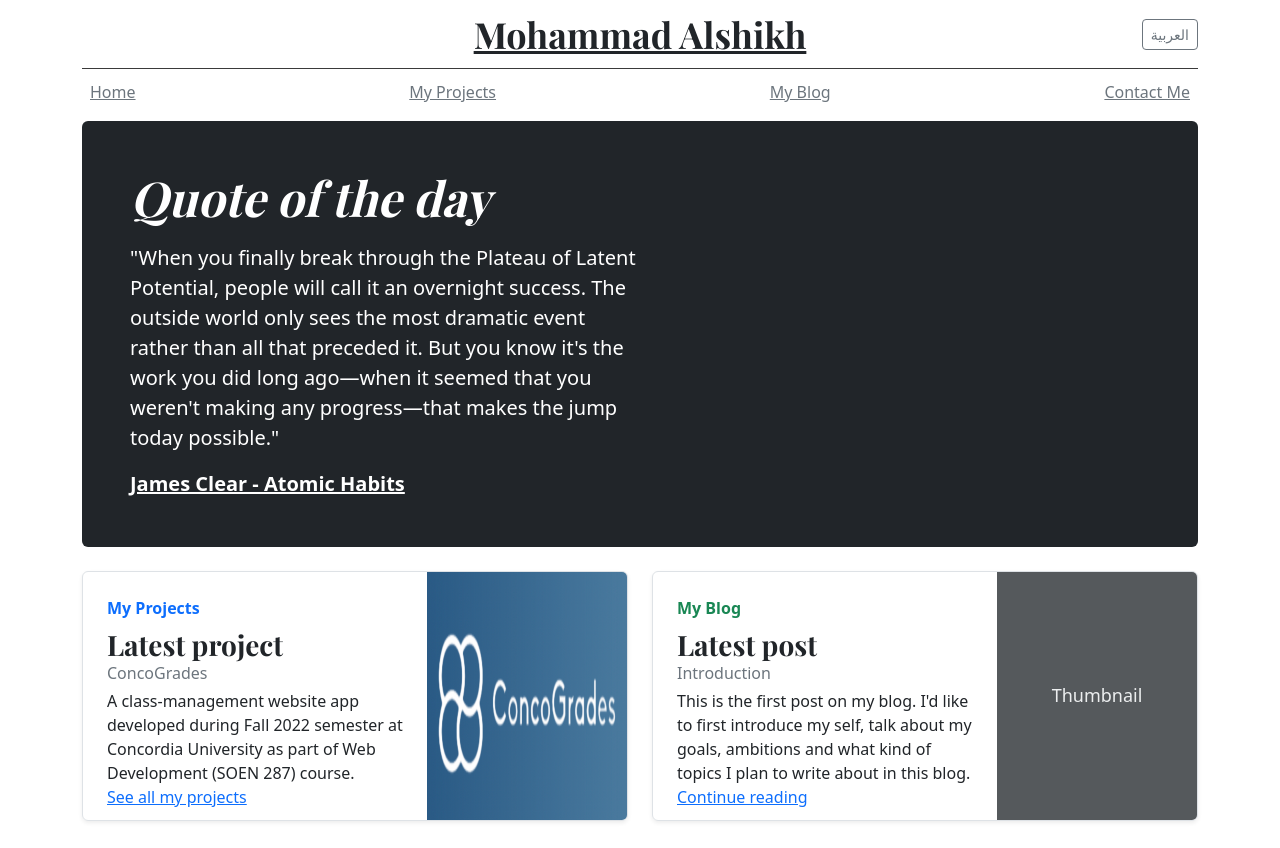
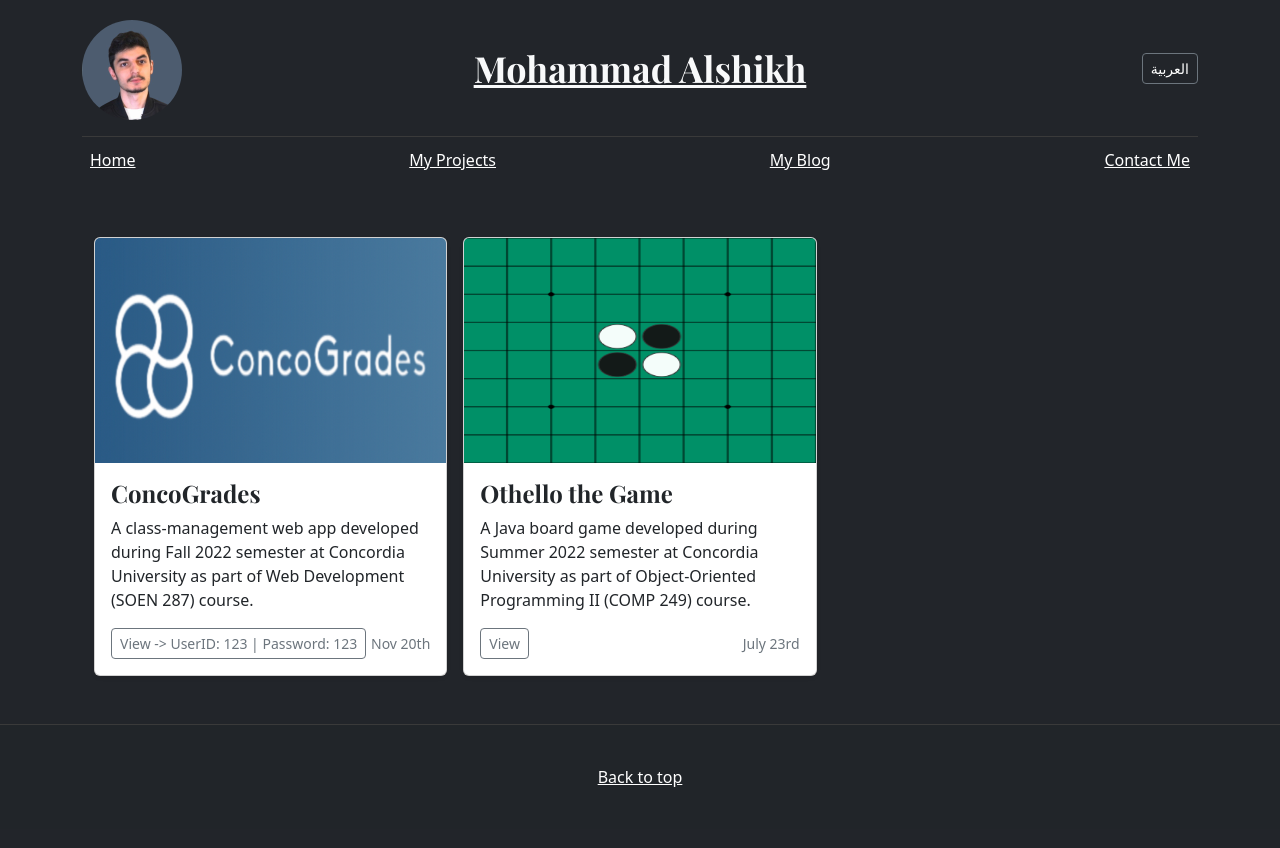
Before and after one commit to sam-sepi01/My-Website, a plain HTML site: page projects/index.html in a window 1280 px wide. Shown: the top 848 px of the page. Drawn offline with nearby package versions, Linux system fonts and the light colour scheme.

Commit message:
Mutiple changes, mainly switching to dark mode

```diff
--- a/projects/index.html
+++ b/projects/index.html
@@ -12,94 +12,85 @@
     <link rel="stylesheet" href="../style.css">
 </head>
 
-<body>
+<body style="background-color: #22252A;">
 
     <div class="container">
         <header class="blog-header lh-1 py-3">
             <div class="row flex-nowrap justify-content-between align-items-center">
                 <div class="col-4 pt-1">
+                    <img style="border-radius: 50%; width: 100px;" src="/media/personalpic.jpeg" alt="">
                 </div>
                 <div class="col-4 text-center">
-                    <a class="blog-header-logo text-dark" href="/">Mohammad Alshikh</a>
+                    <a class="blog-header-logo text-light" href="/">Mohammad Alshikh</a>
                 </div>
                 <div class="col-4 d-flex justify-content-end align-items-center">
-                    <a class="btn btn-sm btn-outline-secondary" href="/ar/projects/">العربية</a>
+                    <a class="btn btn-sm btn-outline-secondary text-white" href="/ar/projects/">العربية</a>
                 </div>
             </div>
         </header>
 
         <div class="nav-scroller py-1 mb-2">
             <nav class="nav d-flex justify-content-between">
-                <a class="p-2 link-secondary" href="/">Home</a>
-                <a class="p-2 link-secondary" href="/projects/">My Projects</a>
-                <a class="p-2 link-secondary" href="/blog/">My Blog</a>
-                <a class="p-2 link-secondary" href="/contact.html">Contact Me</a>
+                <a class="p-2 link-secondary text-white" href="/">Home</a>
+                <a class="p-2 link-secondary text-white" href="/projects/">My Projects</a>
+                <a class="p-2 link-secondary text-white" href="/blog/">My Blog</a>
+                <a class="p-2 link-secondary text-white" href="/contact/">Contact Me</a>
             </nav>
         </div>
     </div>
 
     <main class="container">
-        <div class="p-4 p-md-5 mb-4 rounded text-bg-dark">
-            <div class="col-md-6 px-0">
-                <h1 class="display-4 fst-italic">Quote of the day</h1>
-                <p class="lead my-3">"When you finally break through the Plateau of Latent Potential, people will call
-                    it an overnight success. The outside world only sees the most dramatic event rather than all that
-                    preceded it. But you know it's the work you did long ago—when it seemed that you weren't making any
-                    progress—that makes the jump today possible."</p>
-                <p class="lead mb-0"><a href="https://jamesclear.com/atomic-habits" target="_blank"
-                        class="text-white fw-bold">James Clear - Atomic Habits</a></p>
-            </div>
-        </div>
 
-        <div class="row mb-2">
-            <div class="col-md-6">
-                <div
-                    class="row g-0 border rounded overflow-hidden flex-md-row mb-4 shadow-sm h-md-250 position-relative">
-                    <div class="col p-4 d-flex flex-column position-static">
-                        <strong class="d-inline-block mb-2 text-primary">My Projects</strong>
-                        <h3 class="mb-0">Latest project</h3>
-                        <div class="mb-1 text-muted">ConcoGrades</div>
-                        <p class="card-text mb-auto">A class-management website app developed during Fall 2022 semester
-                            at Concordia University as part of Web Development (SOEN 287) course.</p>
-                        <a href="/projects/index.html" class="stretched-link">See all my projects</a>
+        <div class="album py-5">
+            <div class="container">
+
+                <div class="row row-cols-1 row-cols-sm-2 row-cols-md-3 g-3">
+                    <div class="col">
+                        <div class="card shadow-sm">
+                            <img src="../media/concogrades.png" class="bd-placeholder-img card-img-top" width="100%" height="225" aria-label="Placeholder: Thumbnail" preserveAspectRatio="xMidYMid slice" focusable="false">
+                                <rect width="100%" height="100%" fill="#55595c"></rect>
+
+                            <div class="card-body">
+                                <h4>ConcoGrades</h4>
+                                <p class="card-text">A class-management web app developed during Fall 2022 semester at Concordia University as part of Web Development
+                                (SOEN 287) course.</p>
+                                <div class="d-flex justify-content-between align-items-center">
+                                    <div class="btn-group">
+                                        <a class="btn btn-sm btn-outline-secondary" href="https://www.concogrades.com" target="_blank">View -> UserID: 123 | Password: 123</a>
+                                    </div>
+                                    <small class="text-muted">Nov 20th</small>
+                                </div>
+                            </div>
+                        </div>
                     </div>
-                    <div class="col-auto d-none d-lg-block">
-                        <img src="/media/projectlogo.png" width="200" height="250" aria-label="Placeholder: Thumbnail"
-                            preserveAspectRatio="xMidYMid slice" focusable="false">
+                    <div class="col">
+                        <div class="card shadow-sm">
+                            <img src="../media/othellothegame.png" class="bd-placeholder-img card-img-top" width="100%" height="225"
+                                aria-label="Placeholder: Thumbnail" preserveAspectRatio="xMidYMid slice" focusable="false">
+                            <rect width="100%" height="100%" fill="#55595c"></rect>
 
-                    </div>
-                </div>
-            </div>
-
-            <div class="col-md-6">
-                <div
-                    class="row g-0 border rounded overflow-hidden flex-md-row mb-4 shadow-sm h-md-250 position-relative">
-                    <div class="col p-4 d-flex flex-column position-static">
-                        <strong class="d-inline-block mb-2 text-success">My Blog</strong>
-                        <h3 class="mb-0">Latest post</h3>
-                        <div class="mb-1 text-muted">Introduction</div>
-                        <p class="mb-auto">This is the first post on my blog. I'd like to first introduce my self, talk
-                            about my goals, ambitions and what kind of topics I plan to write about in this blog.</p>
-                        <a href="blog.html" class="stretched-link">Continue reading</a>
-                    </div>
-                    <div class="col-auto d-none d-lg-block">
-                        <svg class="bd-placeholder-img" width="200" height="250" xmlns="http://www.w3.org/2000/svg"
-                            role="img" aria-label="Placeholder: Thumbnail" preserveAspectRatio="xMidYMid slice"
-                            focusable="false">
-                            <title>Placeholder</title>
-                            <rect width="100%" height="100%" fill="#55595c" /><text x="50%" y="50%" fill="#eceeef"
-                                dy=".3em">Thumbnail</text>
-                        </svg>
-
+                            <div class="card-body">
+                                <h4>Othello the Game</h4>
+                                <p class="card-text">A Java board game developed during Summer 2022 semester at Concordia University
+                                    as part of Object-Oriented Programming II
+                                    (COMP 249) course.</p>
+                                <div class="d-flex justify-content-between align-items-center">
+                                    <div class="btn-group">
+                                        <a class="btn btn-sm btn-outline-secondary" href="#" target="_blank">View</a>
+                                    </div>
+                                    <small class="text-muted">July 23rd</small>
+                                </div>
+                            </div>
+                        </div>
                     </div>
                 </div>
             </div>
         </div>
     </main>
 
-    <footer class="blog-footer">
+    <footer class="blog-footer text-bg-dark">
         <p>
-            <a href="#">Back to top</a>
+            <a class="text-white" href="#">Back to top</a>
         </p>
     </footer>
 </body>
```
Also changed, not shown: blog/index.html (+1 -1 lines), contact/index.html (added, +108 -0 lines), index.html (+16 -15 lines), contact.html (deleted), media/concogrades.png (renamed from media/projectlogo.png), media/othellothegame.png (added), media/personalpic.jpeg (added).
